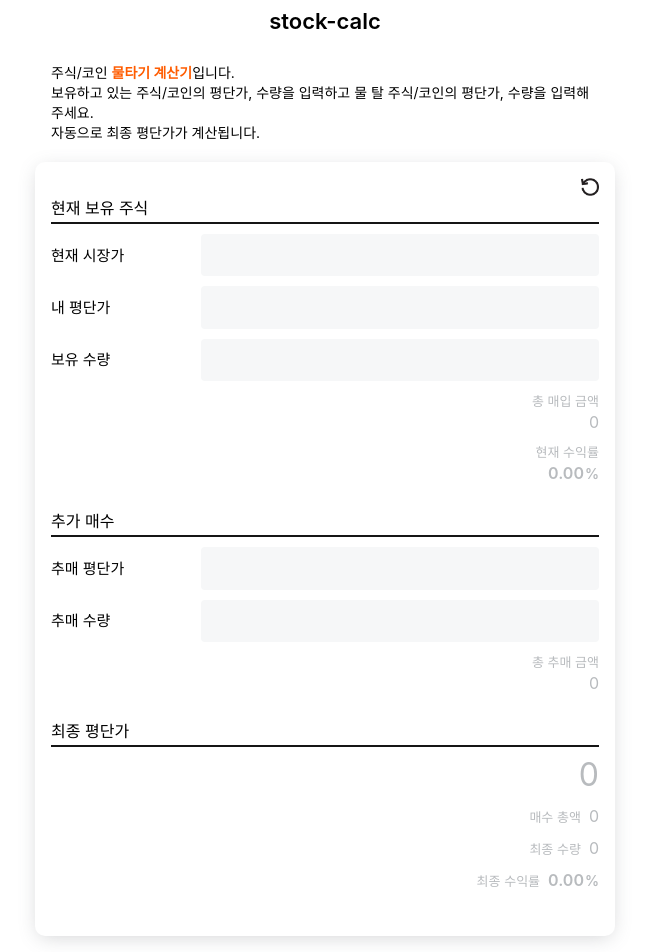
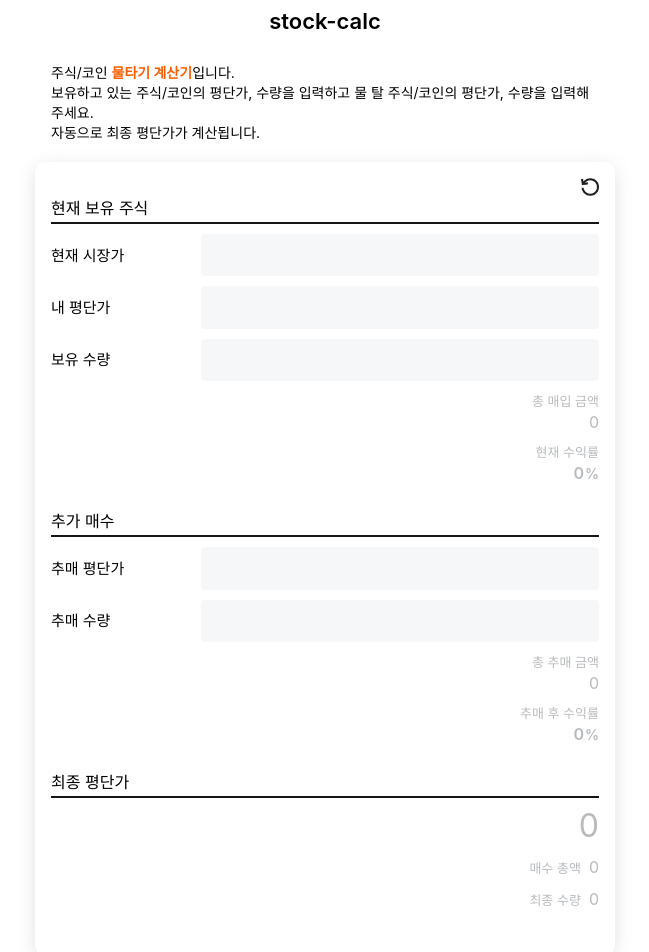
Before and after one commit to uu29/stock-calc, a Next.js app: page / in a window 1280 px wide. Shown: the top 952 px of the page, without its empty margins (315-964 px from the left). Built offline with nearby package versions, Linux system fonts and the light colour scheme.

Commit message:
feat: 최종 수익률 -> 추매 후 수익률로 변경

```diff
--- a/components/home/Calculator.tsx
+++ b/components/home/Calculator.tsx
@@ -49,16 +49,16 @@ const Calculator = () => {
                 theme={valueTextTheme.small}
               />
             </SectionRightLine>
-            <SectionRightLine>
-              <Label>최종 수익률</Label>
-              <ReadOnlyValue
-                value={stockData.totalRor.toFixed(2)}
-                colorTheme={stockData.totalRor > 0 ? valueColorTheme.plus : stockData.totalRor === 0 ? valueColorTheme.inactive : valueColorTheme.minus}
-                theme={valueTextTheme.small}
-                fontWeight={600}
-                unit="%"
-              />
-            </SectionRightLine>
+            {/*<SectionRightLine>*/}
+            {/*  <Label>최종 수익률</Label>*/}
+            {/*  <ReadOnlyValue*/}
+            {/*    value={stockData.totalRor.toFixed(2)}*/}
+            {/*    colorTheme={stockData.totalRor > 0 ? valueColorTheme.plus : stockData.totalRor === 0 ? valueColorTheme.inactive : valueColorTheme.minus}*/}
+            {/*    theme={valueTextTheme.small}*/}
+            {/*    fontWeight={600}*/}
+            {/*    unit="%"*/}
+            {/*  />*/}
+            {/*</SectionRightLine>*/}
             {/*<SectionRightLine>*/}
             {/*  <Label>최종 수익금</Label>*/}
             {/*  <ReadOnlyValue value={0} colorTheme={valueColorTheme.inactive} theme={valueTextTheme.small} />*/}
--- a/components/home/CurrentStock.tsx
+++ b/components/home/CurrentStock.tsx
@@ -37,7 +37,7 @@ const CurrentStock = () => {
       <SectionRightLine>
         <LabelBlock>{label.currentRor}</LabelBlock>
         <ReadOnlyValue
-          value={stockData.currentRor.toFixed(2)}
+          value={numberWithCommas(parseFloat(stockData.currentRor.toFixed(2)))}
           colorTheme={stockData.currentRor > 0 ? valueColorTheme.plus : stockData.currentRor === 0 ? valueColorTheme.inactive : valueColorTheme.minus}
           theme={valueTextTheme.small}
           fontWeight={600}
--- a/components/home/TradingStock.tsx
+++ b/components/home/TradingStock.tsx
@@ -11,7 +11,7 @@ import { tradingStock, TradingStockType } from "store/slices/home/interface";
 
 const TradingStock = () => {
   const stockData = useSelector((state: State) => state.home.tradingStock);
-  const readOnlyKeys = [tradingStock.tradingTotalAmount] as TradingStockType[];
+  const readOnlyKeys = [tradingStock.tradingTotalAmount, tradingStock.tradingRor] as TradingStockType[];
   const stockDataKeys = Object.keys(stockData).filter((keyName) => !readOnlyKeys.includes(keyName as TradingStockType)) as TradingStockType[];
   const dispatch = useDispatch();
 
@@ -33,6 +33,16 @@ const TradingStock = () => {
           theme={valueTextTheme.small}
         />
       </SectionRightLine>
+      <SectionRightLine>
+        <LabelBlock>{label.tradingRor}</LabelBlock>
+        <ReadOnlyValue
+          value={numberWithCommas(parseFloat(stockData.tradingRor.toFixed(2)))}
+          colorTheme={stockData.tradingRor > 0 ? valueColorTheme.plus : stockData.tradingRor === 0 ? valueColorTheme.inactive : valueColorTheme.minus}
+          theme={valueTextTheme.small}
+          fontWeight={600}
+          unit="%"
+        />
+      </SectionRightLine>
     </SectionItem>
   );
 };
--- a/json/label.json
+++ b/json/label.json
@@ -1,7 +1,7 @@
 {
   "totalAverage": "매수 총액",
   "totalAmount":"매수 총액",
-  "totalRor": "수익률",
+  "totalRor": "추매 후 수익률",
   "totalQuantity":"수익금",
   "marketPrice": "현재 시장가",
   "currentTotalAmount": "총 매입 금액",
@@ -10,5 +10,6 @@
   "holdingQuantity": "보유 수량",
   "tradingPrice": "추매 평단가",
   "tradingQuantity": "추매 수량",
-  "tradingTotalAmount": "총 추매 금액"
+  "tradingTotalAmount": "총 추매 금액",
+  "tradingRor": "추매 후 수익률"
 }
--- a/store/slices/home/interface.ts
+++ b/store/slices/home/interface.ts
@@ -1,7 +1,6 @@
 export const totalStock = {
   totalAverage: "totalAverage",
   totalAmount: "totalAmount",
-  totalRor: "totalRor",
   totalQuantity: "totalQuantity",
 } as const;
 
@@ -10,7 +9,6 @@ export type TotalStockType = typeof totalStock[keyof typeof totalStock];
 export interface ITotalStock {
   totalAverage: number;
   totalAmount: number;
-  totalRor: number;
   totalQuantity: number;
 }
 
@@ -36,6 +34,7 @@ export const tradingStock = {
   tradingPrice: "tradingPrice",
   tradingQuantity: "tradingQuantity",
   tradingTotalAmount: "tradingTotalAmount",
+  tradingRor: "tradingRor",
 } as const;
 
 export type TradingStockType = typeof tradingStock[keyof typeof tradingStock];
@@ -44,6 +43,7 @@ export interface ITradingStock {
   tradingPrice: number;
   tradingQuantity: number;
   tradingTotalAmount: number;
+  tradingRor: number;
 }
 
 export interface HomeState {
--- a/store/slices/home/reducer.ts
+++ b/store/slices/home/reducer.ts
@@ -7,7 +7,6 @@ export const initialState: HomeState = {
   totalStock: {
     totalAverage: 0,
     totalAmount: 0,
-    totalRor: 0,
     totalQuantity: 0,
   },
   currentStock: {
@@ -21,6 +20,7 @@ export const initialState: HomeState = {
     tradingPrice: 0,
     tradingQuantity: 0,
     tradingTotalAmount: 0,
+    tradingRor: 0,
   },
 };
 
@@ -48,7 +48,7 @@ export const homeSlice = createSlice({
       state.totalStock.totalAmount = totalAmountSum;
       state.totalStock.totalQuantity = totalQuantitySum;
       state.totalStock.totalAverage = totalAverage;
-      state.totalStock.totalRor = getRor(state.currentStock.marketPrice, totalAverage);
+      if (state.tradingStock.tradingTotalAmount > 0) state.tradingStock.tradingRor = getRor(state.currentStock.marketPrice, totalAverage);
     },
     setTradingStock(state, action: PayloadAction<SetStockParams>) {
       state.tradingStock = { ...state.tradingStock, ...action.payload };
@@ -57,10 +57,10 @@ export const homeSlice = createSlice({
       const totalAmountSum = sum(state.currentStock.currentTotalAmount, tradingTotalAmount);
       const totalQuantitySum = sum(state.currentStock.holdingQuantity, state.tradingStock.tradingQuantity);
       const totalAverage = getAverage(totalAmountSum, totalQuantitySum);
+      state.tradingStock.tradingRor = getRor(state.currentStock.marketPrice, totalAverage);
       state.totalStock.totalAmount = totalAmountSum;
       state.totalStock.totalQuantity = totalQuantitySum;
       state.totalStock.totalAverage = totalAverage;
-      state.totalStock.totalRor = getRor(state.currentStock.marketPrice, totalAverage);
     },
   },
 });
```
